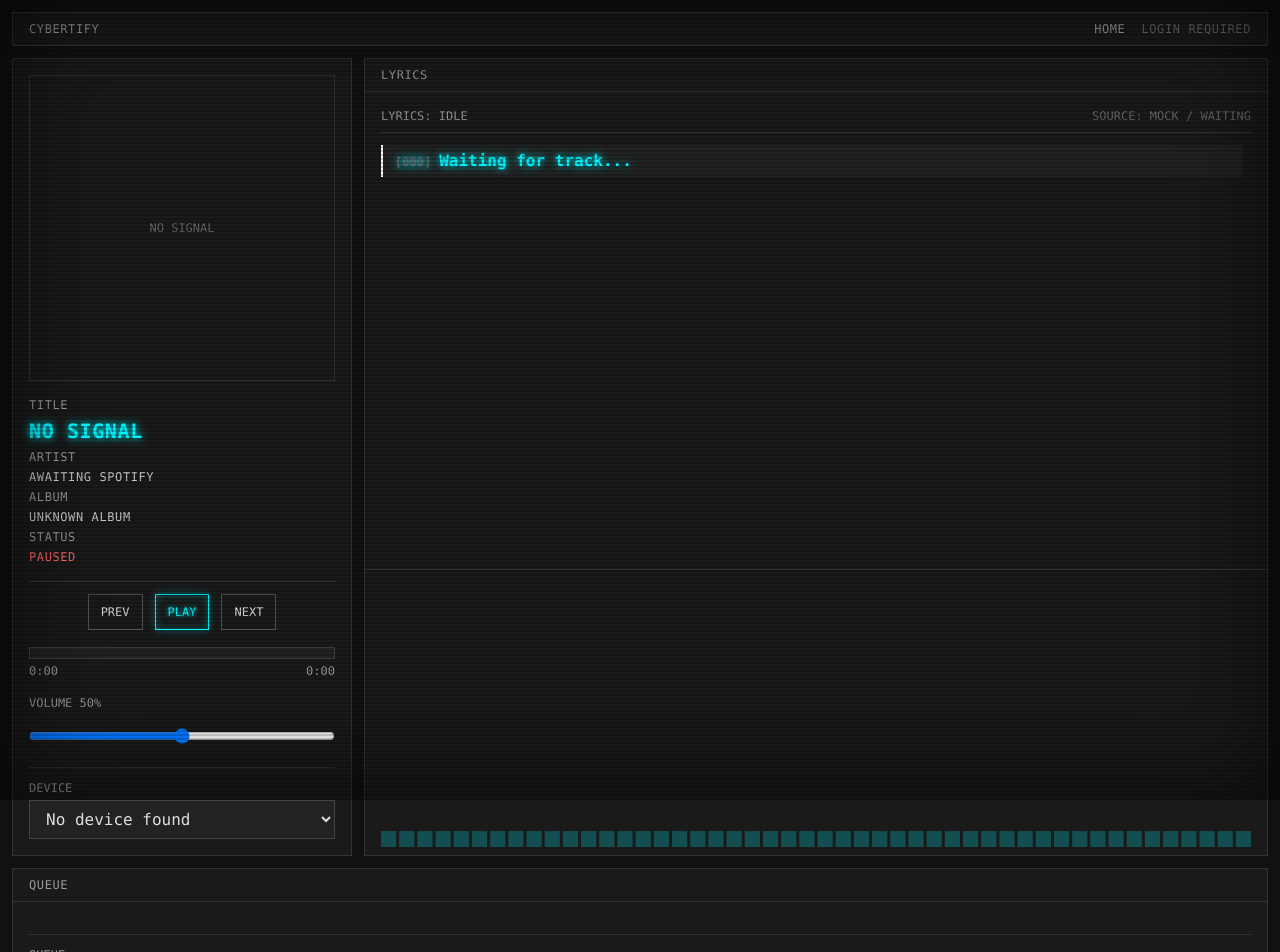
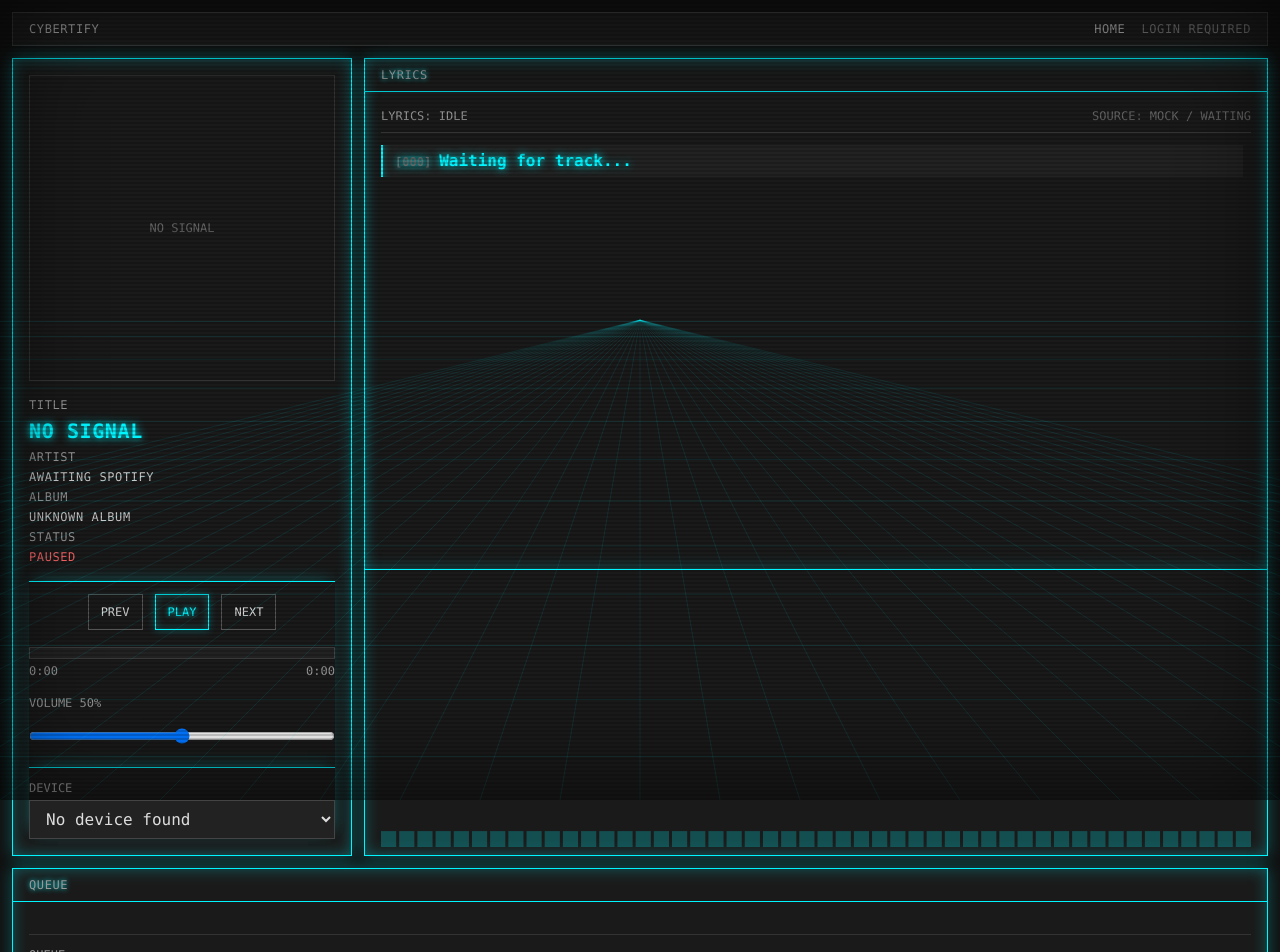
Before and after one commit to NILBERMAYTA/Cybertify, a React (Vite) app: page /player in a window 1280 px wide. Shown: the top 952 px of the page. Built offline with nearby package versions, Linux system fonts and the light colour scheme.

Commit message:
Estilo retro mejorado

```diff
--- a/package.json
+++ b/package.json
@@ -17,6 +17,7 @@
   },
   "dependencies": {
     "@tailwindcss/vite": "^4.3.0",
+    "framer-motion": "^12.39.0",
     "react": "^19.2.6",
     "react-dom": "^19.2.6",
     "react-router-dom": "^7.15.1",
--- a/src/app/App.tsx
+++ b/src/app/App.tsx
@@ -5,6 +5,7 @@ import { ProgressTicker } from '../features/player/ProgressTicker'
 import { RouteFallback } from './RouteFallback'
 import { routes } from './routes'
 import { ScanlineOverlay } from '../components/layout/ScanlineOverlay'
+import { AnimatedBackground } from '../components/layout/AnimatedBackground'
 
 function App() {
   const routeElements = useRoutes(routes)
@@ -13,6 +14,7 @@ function App() {
     <>
       <SpotifyWebPlaybackDevice />
       <ProgressTicker />
+      <AnimatedBackground />
       <ScanlineOverlay />
       <Suspense fallback={<RouteFallback />}>{routeElements}</Suspense>
     </>
--- a/src/components/layout/AnimatedBackground.tsx
+++ b/src/components/layout/AnimatedBackground.tsx
@@ -1,8 +1,85 @@
-// Stub — decorative component removed for MVP performance.
-import { memo } from 'react'
+import { memo, useEffect, useRef } from 'react'
 
 function AnimatedBackgroundComponent() {
-  return null
+  const canvasRef = useRef<HTMLCanvasElement>(null)
+
+  useEffect(() => {
+    const canvas = canvasRef.current
+    if (!canvas) return
+    const ctx = canvas.getContext('2d')
+    if (!ctx) return
+
+    let animationFrameId: number
+    let time = 0
+
+    const resize = () => {
+      canvas.width = window.innerWidth
+      canvas.height = window.innerHeight
+    }
+
+    window.addEventListener('resize', resize)
+    resize()
+
+    const draw = () => {
+      const w = canvas.width
+      const h = canvas.height
+
+      ctx.clearRect(0, 0, w, h)
+
+      const primaryColor = getComputedStyle(document.documentElement).getPropertyValue('--color-dynamic-primary').trim() || '#00f5ff'
+
+      ctx.globalAlpha = 0.1
+      ctx.strokeStyle = primaryColor
+      ctx.lineWidth = 1
+
+      // Draw grid
+      const gridSize = 40
+      const perspectiveOffset = h * 0.4 // Horizon line
+
+      // Moving floor effect
+      const speed = 0.5
+      time = (time + speed) % gridSize
+
+      ctx.beginPath()
+
+      // Horizontal lines with perspective
+      for (let y = perspectiveOffset; y <= h + gridSize; y += gridSize) {
+        const moveY = perspectiveOffset + Math.pow(((y + time) - perspectiveOffset) / (h - perspectiveOffset), 1.5) * (h - perspectiveOffset)
+
+        if (moveY <= h && moveY >= perspectiveOffset) {
+          ctx.moveTo(0, moveY)
+          ctx.lineTo(w, moveY)
+        }
+      }
+
+      // Vertical lines radiating from center horizon
+      const centerX = w / 2
+      for (let x = -w; x <= w * 2; x += gridSize * 2) {
+        ctx.moveTo(centerX, perspectiveOffset)
+        ctx.lineTo(x, h)
+      }
+
+      ctx.stroke()
+      ctx.globalAlpha = 1
+
+      animationFrameId = requestAnimationFrame(draw)
+    }
+
+    draw()
+
+    return () => {
+      window.removeEventListener('resize', resize)
+      cancelAnimationFrame(animationFrameId)
+    }
+  }, [])
+
+  return (
+    <canvas
+      ref={canvasRef}
+      className="fixed inset-0 z-0 pointer-events-none"
+      aria-hidden="true"
+    />
+  )
 }
 
 export const AnimatedBackground = memo(AnimatedBackgroundComponent)
--- a/src/components/layout/TerminalLayout.tsx
+++ b/src/components/layout/TerminalLayout.tsx
@@ -22,6 +22,7 @@ import {
   transferPlayback,
 } from '../../features/spotify/spotifyApi'
 import type { SpotifyDevice } from '../../features/spotify/spotifyTypes'
+import { motion } from 'framer-motion'
 import { TerminalPanel } from './TerminalPanel'
 import { TerminalShell } from './TerminalShell'
 import { extractColors } from '../../features/theme/extractColors'
@@ -280,7 +281,7 @@ function TerminalLayoutComponent() {
           <TerminalPanel className="terminal-left min-h-0 overflow-y-auto">
             <PlayerCard />
 
-            <div className="mt-4 border-t border-[#333] pt-3">
+            <div className="mt-4 border-t pt-3" style={{ borderColor: 'var(--color-dynamic-primary, #00f5ff)', boxShadow: '0 -5px 15px -5px var(--color-dynamic-glow, rgba(0,245,255,0.3))' }}>
               <PlayerControls
                 durationMs={durationMs}
                 isPlaying={isPlaying}
@@ -292,7 +293,7 @@ function TerminalLayoutComponent() {
                 progressMs={progressMs}
                 volumePercent={volumePercent}
               />
-              <div className="mt-4 border-t border-[#333] pt-3">
+              <div className="mt-4 border-t pt-3" style={{ borderColor: 'var(--color-dynamic-primary, #00f5ff)', boxShadow: '0 -5px 15px -5px var(--color-dynamic-glow, rgba(0,245,255,0.3))' }}>
                 <label className="mb-1 block text-xs uppercase text-[#999]" htmlFor="player-device">
                   Device
                 </label>
@@ -314,11 +315,26 @@ function TerminalLayoutComponent() {
           </TerminalPanel>
 
           {/* Right column: lyrics on top, visualizer fills remaining space */}
-          <div className="terminal-lyrics flex min-h-0 flex-col border border-[#333] bg-[#1a1a1a]">
-            <header className="border-b border-[#333] px-4 py-2 text-xs uppercase tracking-wider text-[#999]">
+          <motion.div
+            initial={{ opacity: 0, y: 10 }}
+            animate={{ opacity: 1, y: 0 }}
+            transition={{ duration: 0.4, ease: "easeOut", delay: 0.1 }}
+            className="terminal-lyrics flex min-h-0 flex-col border bg-[#1a1a1a]"
+            style={{
+              borderColor: 'var(--color-dynamic-primary, #00f5ff)',
+              boxShadow: '0 0 15px var(--color-dynamic-glow, rgba(0, 245, 255, 0.3)), inset 0 0 15px var(--color-dynamic-glow, rgba(0, 245, 255, 0.3))'
+            }}
+          >
+            <header
+              className="border-b px-4 py-2 text-xs uppercase tracking-wider text-[#999]"
+              style={{ borderColor: 'var(--color-dynamic-primary, #00f5ff)', textShadow: '0 0 5px var(--color-dynamic-primary, #00f5ff)' }}
+            >
               lyrics
             </header>
-            <div className="h-[60%] p-4 min-h-[150px] overflow-hidden border-b border-[#333]">
+            <div
+              className="h-[60%] p-4 min-h-[150px] overflow-hidden border-b"
+              style={{ borderColor: 'var(--color-dynamic-primary, #00f5ff)', boxShadow: 'inset 0 -5px 15px -5px var(--color-dynamic-glow, rgba(0,245,255,0.3))' }}
+            >
               <LyricsPanel
                 albumName={albumName}
                 artistName={artistName}
@@ -330,7 +346,7 @@ function TerminalLayoutComponent() {
             <div className="flex-1 px-4 py-2 opacity-70 min-h-[50px]">
               <AudioVisualizer isPlaying={isPlaying} progressMs={progressMs} />
             </div>
-          </div>
+          </motion.div>
 
           {/* Bottom: queue spanning full width */}
           <TerminalPanel title="queue" className="terminal-queue">
--- a/src/components/layout/TerminalPanel.tsx
+++ b/src/components/layout/TerminalPanel.tsx
@@ -1,5 +1,6 @@
 import type { ReactNode } from 'react'
 import { memo } from 'react'
+import { motion } from 'framer-motion'
 
 type TerminalPanelProps = {
   title?: string
@@ -9,14 +10,26 @@ type TerminalPanelProps = {
 
 function TerminalPanelComponent({ title, children, className = '' }: TerminalPanelProps) {
   return (
-    <section className={`border border-[#333] bg-[#1a1a1a] ${className}`}>
+    <motion.section
+      initial={{ opacity: 0, y: 10 }}
+      animate={{ opacity: 1, y: 0 }}
+      transition={{ duration: 0.4, ease: "easeOut" }}
+      className={`border bg-[#1a1a1a] ${className}`}
+      style={{
+        borderColor: 'var(--color-dynamic-primary, #00f5ff)',
+        boxShadow: '0 0 15px var(--color-dynamic-glow, rgba(0, 245, 255, 0.3)), inset 0 0 15px var(--color-dynamic-glow, rgba(0, 245, 255, 0.3))'
+      }}
+    >
       {title ? (
-        <header className="border-b border-[#333] px-4 py-2 text-xs uppercase tracking-wider text-[#999]">
+        <header
+          className="border-b px-4 py-2 text-xs uppercase tracking-wider text-[#999]"
+          style={{ borderColor: 'var(--color-dynamic-primary, #00f5ff)', textShadow: '0 0 5px var(--color-dynamic-primary, #00f5ff)' }}
+        >
           {title}
         </header>
       ) : null}
       <div className="p-4">{children}</div>
-    </section>
+    </motion.section>
   )
 }
 
--- a/src/components/lyrics/LyricsPanel.tsx
+++ b/src/components/lyrics/LyricsPanel.tsx
@@ -181,8 +181,16 @@ function LyricsPanelComponent({ albumName, artistName, durationMs, lrcText, prog
             <p
               className={
                 isActive
-                  ? 'border-l-2 border-white bg-[#222] px-3 py-1 text-base font-bold text-white terminal-glow-text'
+                  ? 'border-l-2 bg-[#222] px-3 py-1 text-base font-bold text-white terminal-glow-text'
                   : 'border-l-2 border-transparent px-3 py-1 text-[#888]'
+              }
+              style={
+                isActive
+                  ? {
+                      borderColor: 'var(--color-dynamic-primary, #00f5ff)',
+                      boxShadow: 'inset 10px 0 10px -10px var(--color-dynamic-glow, rgba(0,245,255,0.3))'
+                    }
+                  : {}
               }
               key={`${line.timeMs}-${line.text}`}
               ref={isActive ? activeLineRef : null}
--- a/src/styles/terminal.css
+++ b/src/styles/terminal.css
@@ -33,6 +33,61 @@
 .terminal-button:hover {
   border-color: #888;
   color: #fff;
+}
+
+.terminal-button:hover {
+  border-color: var(--color-dynamic-primary, #00f5ff);
+  color: var(--color-dynamic-primary, #00f5ff);
+  box-shadow: 0 0 5px var(--color-dynamic-glow, rgba(0, 245, 255, 0.3));
+}
+
+/* Glitch Text Effect */
+.glitch-text {
+  position: relative;
+  display: inline-block;
+}
+
+.glitch-text::before,
+.glitch-text::after {
+  content: attr(data-text);
+  position: absolute;
+  top: 0;
+  left: 0;
+  width: 100%;
+  height: 100%;
+  opacity: 0.8;
+}
+
+.glitch-text::before {
+  left: 2px;
+  text-shadow: -1px 0 var(--color-dynamic-primary, red);
+  clip: rect(24px, 550px, 90px, 0);
+  animation: glitch-anim-2 3s infinite linear alternate-reverse;
+}
+
+.glitch-text::after {
+  left: -2px;
+  text-shadow: -1px 0 var(--color-dynamic-glow, blue);
+  clip: rect(85px, 550px, 140px, 0);
+  animation: glitch-anim 2.5s infinite linear alternate-reverse;
+}
+
+@keyframes glitch-anim {
+  0% { clip: rect(6px, 9999px, 86px, 0); }
+  20% { clip: rect(31px, 9999px, 99px, 0); }
+  40% { clip: rect(93px, 9999px, 8px, 0); }
+  60% { clip: rect(2px, 9999px, 58px, 0); }
+  80% { clip: rect(77px, 9999px, 78px, 0); }
+  100% { clip: rect(39px, 9999px, 20px, 0); }
+}
+
+@keyframes glitch-anim-2 {
+  0% { clip: rect(65px, 9999px, 100px, 0); }
+  20% { clip: rect(5px, 9999px, 35px, 0); }
+  40% { clip: rect(27px, 9999px, 11px, 0); }
+  60% { clip: rect(18px, 9999px, 72px, 0); }
+  80% { clip: rect(81px, 9999px, 98px, 0); }
+  100% { clip: rect(10px, 9999px, 32px, 0); }
 }
 
 .terminal-button-primary {
```
Also changed, not shown: 1 other file (tests, documents, lock files or other folders).
